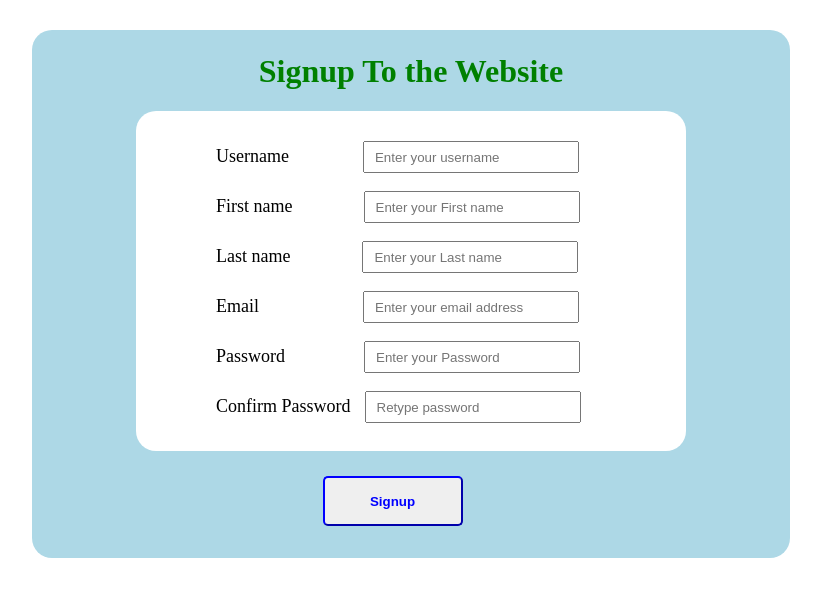
After one commit to BlackCoder56/django_login_app, a Django app: page /signup in a window 1280 px wide. The commit adds this page. Shown: the top 597 px of the page, without its empty margins (229-1050 px from the left). Run offline with Django 4.2, Linux system fonts and the light colour scheme.

Commit message:
version 1

```diff
--- a/authent/urls.py
+++ b/authent/urls.py
@@ -3,5 +3,6 @@ from django.urls import path
 from . import views
 
 urlpatterns = [
-    path('', views.index, name='index')
+    path('', views.index, name='index'),
+    path('signup', views.signup, name='signup'),
 ]
--- a/authent/views.py
+++ b/authent/views.py
@@ -5,3 +5,7 @@ from django.http import HttpResponse
 # Create your views here.
 def index(request):
     return render(request, 'index.html')
+
+
+def signup(request):
+    return render(request, 'signup.html')
--- /dev/null
+++ b/templates/signup.html
@@ -0,0 +1,103 @@
+<!DOCTYPE html>
+<html lang="en">
+<head>
+    <meta charset="UTF-8">
+    <title>Index</title>
+  <style>
+      .container {
+          width: 50%;
+          background-color: lightblue;
+          margin-left: auto;
+          margin-right: auto;
+          padding: 5%;
+          padding-bottom: 2%;
+          padding-top: 10px;
+          margin-top: 30px;
+          border-radius: 20px;
+      }
+
+      h1{
+         text-align: center;
+         margin-top: 2%;
+         color: green;
+      }
+
+      a {
+         color: blue;
+      }
+
+      button {
+          width: 140px;
+          text-size: 40px;
+          height: 50px;
+          font-weight: bold;
+          color: blue;
+          margin-left: 50px;
+          margin-top: 4%;
+          border-color: blue;
+          margin-bottom: 1%;
+          border-radius: 5px;
+      }
+
+      .img {
+         margin-left: auto;
+         margin-right: auto;
+         margin-bottom: auto;
+         border-radius: 20px;
+         padding: 10px;
+         padding-left: 40px;
+         padding-top: 30px;
+      }
+
+      .signup {
+        margin-left: 36%;
+      }
+      label {
+
+         font-size: 18px;
+         margin-left: 40px;
+
+         }
+
+      input {
+         width: 200px;
+         height: 26px;
+         margin-left: 10px;
+         padding-left: 10px;
+         }
+
+
+  </style>
+</head>
+<body>
+<div class="container">
+  <main>
+  <h1>Signup To the Website</h1>
+    <form action="" method="post">
+      <div class="img"  style="width: 500px; height: 300px; background-color: white;">
+
+          <label for="username">Username</label>
+          <input style="margin-left:70px;" type="text" id="username" name="username" placeholder="Enter your username" required><br><br>
+         <label  for="fname">First name</label>
+          <input  style="margin-left:67px;" type="text" id="fname" name="fname" placeholder="Enter your First name" required><br><br>
+         <label  for="lname">Last name</label>
+          <input style="margin-left:68px;" type="text" id="lname" name="lname" placeholder="Enter your Last name" required><br><br>
+        <label for="email">Email</label>
+          <input style="margin-left:100px;" type="email" id="email" name="email" placeholder="Enter your email address" required><br><br>
+        <label for="pass1">Password</label>
+          <input style="margin-left:75px;" type="password" id="pass1" name="pass1" placeholder="Enter your Password" required><br><br>
+        <label for="pass2">Confirm Password</label>
+          <input style="margin-left:10px;" type="password" id="pass2" name="pass2" placeholder="Retype password" required><br><br>
+
+        </div>
+
+       <button type="button" class="signup" id="signup" >Signup</button>
+        </form>
+
+
+      <!--<button type="button"><a href="">Signup</a></button> -->
+
+</main>
+</div>
+</body>
+</html>
```
Also changed, not shown: authent/templates/index.html (+52 -2 lines).
